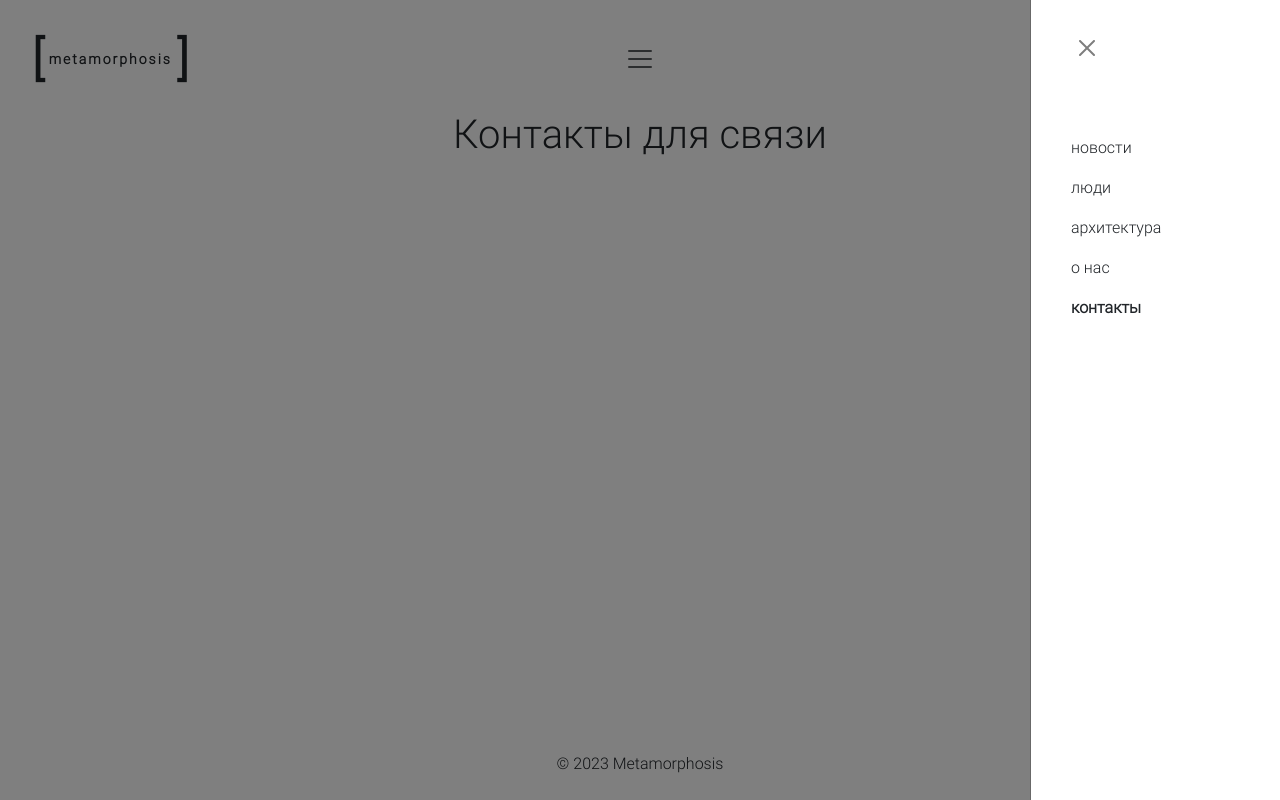
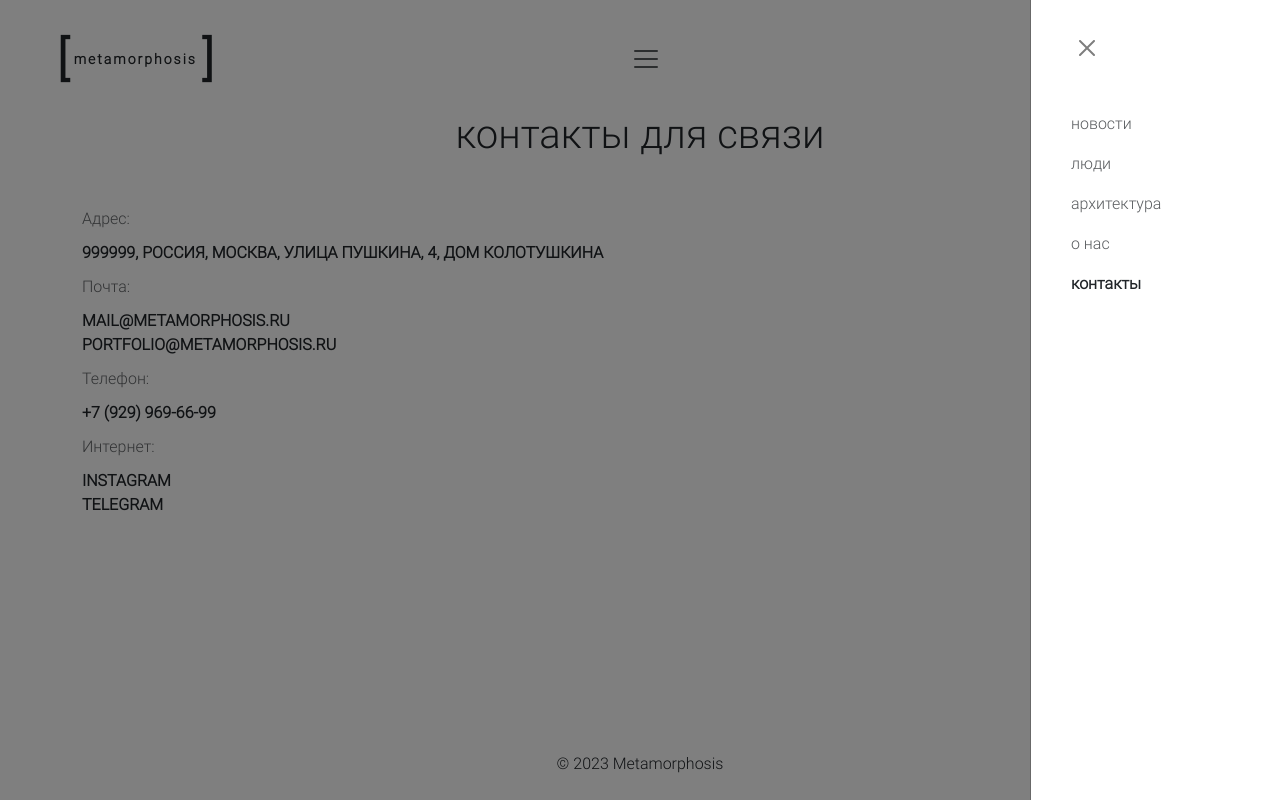
Before and after one commit to haku4130/metamorphosis_django_site, a Django app: page /contacts/ in a window 1280 px wide, after a click that opens the changed part. Run offline with Django 4.2, Linux system fonts and the light colour scheme.

Commit message:
created contacts page, fixes in project detail and header

```diff
--- a/static/styles.css
+++ b/static/styles.css
@@ -1,14 +1,20 @@
 .project-block {
-    margin: 20px;
+    margin: 20px 40px;
     overflow: hidden;
     transition: transform 0.3s;
+}
+
+@media (max-width: 1008px) {
+    .project-block {
+        margin: 20px 10px;
+    }
 }
 
 .project-block:hover {
     transform: scale(1.05);
 }
 
-.project-block a {
+a {
     text-decoration: none;
     color: inherit;
 }
@@ -200,3 +204,38 @@ body {
     min-width: 250px;
     height: 100%;
 }
+
+.logo-padding {
+    padding-left: 25px;
+}
+
+@media (max-width: 768px) {
+    .menu-button-padding {
+        padding-right: 25px;
+    }
+}
+
+@media (min-width: 769px) {
+    .menu-button-padding {
+        padding-right: 0;
+    }
+}
+
+.project-detail-photo {
+    width: 100%;
+}
+
+.contact {
+    font-size: 16px;
+    height: 100%;
+}
+
+.contact-title {
+    opacity: 0.7;
+}
+
+.contact-content {
+    font-weight: bold;
+    text-transform: uppercase;
+    margin: 10px 0;
+}
--- a/templates/includes/header.html
+++ b/templates/includes/header.html
@@ -1,8 +1,9 @@
 {% with request.resolver_match.view_name as view_name %}
 
     <div class="row d-flex justify-content-center mx-2">
-        <header class="col-12 row d-flex flex-wrap align-items-center justify-content-between justify-content-sm-evenly justify-content-xxl-evenly pt-4 mb-0 px-0 px-md-4">
-            <div class="col-4 col-xxl-2 d-flex justify-content-start mb-0 px-0">
+        <header class="col-12 row d-flex flex-wrap align-items-center justify-content-between justify-content-sm-between
+        justify-content-xxl-between pt-4 mb-0 px-0 px-md-4">
+            <div class="col-4 col-xxl-2 d-flex justify-content-start mb-0 logo-padding">
                 <a class="navbar-brand height-mid"
                    href="{% url 'projects' %}"><b
                         class="brackets height-mid">[</b><b class="height-mid header-brand">
@@ -11,7 +12,7 @@
             </div>
 
             <div class="navbar d-xxl-none col-2 col-md-4 mt-0 d-flex justify-content-end justify-content-md-center">
-                <button class="btn navbar-toggler px-0" type="button" data-bs-toggle="offcanvas"
+                <button class="btn navbar-toggler menu-button-padding" type="button" data-bs-toggle="offcanvas"
                         data-bs-target="#offcanvasMenu" aria-controls="offcanvasMenu" style="border: none;">
                     <span class="navbar-toggler-icon"></span>
                 </button>
@@ -21,36 +22,36 @@
                         <button type="button" class="btn-close" data-bs-dismiss="offcanvas"
                                 aria-label="Close"></button>
                     </div>
-                    <div class="offcanvas-body m-4">
+                    <div class="offcanvas-body m-4 mt-0">
                         <div>
-                            <a class="dropdown-item pb-2 {% if view_name == 'news' %}active{% endif %}"
+                            <a class="dropdown-item pb-2 {% if view_name == 'news' %}active{% else %}text-body-secondary{% endif %}"
                                href="{% url 'news' %}">новости</a>
-                            <a class="dropdown-item py-2 {% if view_name == 'people' %}active{% endif %}"
+                            <a class="dropdown-item py-2 {% if view_name == 'people' %}active{% else %}text-body-secondary{% endif %}"
                                href="{% url 'people' %}">люди</a>
-                            <a class="dropdown-item py-2 {% if view_name == 'projects' %}active{% endif %}"
+                            <a class="dropdown-item py-2 {% if view_name == 'projects' %}active{% else %}text-body-secondary{% endif %}"
                                href="{% url 'projects' %}">архитектура</a>
-                            <a class="dropdown-item py-2 {% if view_name == 'about' %}active{% endif %}"
+                            <a class="dropdown-item py-2 {% if view_name == 'about' %}active{% else %}text-body-secondary{% endif %}"
                                href="{% url 'about' %}">о нас</a>
-                            <a class="dropdown-item pt-2 {% if view_name == 'contacts' %}active{% endif %}"
+                            <a class="dropdown-item pt-2 {% if view_name == 'contacts' %}active{% else %}text-body-secondary{% endif %}"
                                href="{% url 'contacts' %}">контакты</a>
                         </div>
-                        {% if view_name == 'projects' %}
-                            <div class="dropdown my-3">
-                                <button class="btn btn-outline-dark dropdown-toggle" type="button"
-                                        data-bs-toggle="dropdown">
-                                    разделы
-                                </button>
-                                <ul class="dropdown-menu">
-                                    {% for theme in project_themes %}
-                                        <li class="nav-item lower_header-item my-2">
-                                            <a class="nav-link {% if current_theme == theme.name %}active{% endif %}"
-                                               href="{% url 'projects' %}?theme={{ theme.name }}">{{ theme.name }}</a>
-                                        </li>
-                                    {% endfor %}
-                                </ul>
-                            </div>
-                        {% endif %}
-                        <div class="col-auto d-flex d-md-none">
+                        {#                        {% if view_name == 'projects' %}#}
+                        {#                            <div class="dropdown my-3">#}
+                        {#                                <button class="btn btn-outline-dark dropdown-toggle" type="button"#}
+                        {#                                        data-bs-toggle="dropdown">#}
+                        {#                                    разделы#}
+                        {#                                </button>#}
+                        {#                                <ul class="dropdown-menu">#}
+                        {#                                    {% for theme in project_themes %}#}
+                        {#                                        <li class="nav-item lower_header-item my-2">#}
+                        {#                                            <a class="nav-link {% if current_theme == theme.name %}active{% endif %}"#}
+                        {#                                               href="{% url 'projects' %}?theme={{ theme.name }}">{{ theme.name }}</a>#}
+                        {#                                        </li>#}
+                        {#                                    {% endfor %}#}
+                        {#                                </ul>#}
+                        {#                            </div>#}
+                        {#                        {% endif %}#}
+                        <div class="col-auto d-flex d-md-none mt-4 mt-md-0">
                             <form class="form" action="{% url 'projects' %}" style="border: 0">
                                 <input class="form-control oval-input" type="text" name="theme" placeholder="поиск"
                                        aria-label="Search">
@@ -62,19 +63,19 @@
 
             <ul class="navbar-nav flex-row col-xxl-8 collapse d-none d-xxl-flex mb-2 mb-md-0 pe-0 justify-content-center header-title"
                 id="navbarNav">
-                <li class="px-5 mx-2 {% if view_name == 'news' %}active{% else %}text-body-secondary{% endif %}">
+                <li class="header-nav-link mx-2 {% if view_name == 'news' %}active{% else %}text-body-secondary{% endif %}">
                     <a class="nav-link" href="{% url 'news' %}">новости</a>
                 </li>
-                <li class="px-5 mx-2 {% if view_name == 'people' %}active{% else %}text-body-secondary{% endif %}">
+                <li class="header-nav-link mx-2 {% if view_name == 'people' %}active{% else %}text-body-secondary{% endif %}">
                     <a class="nav-link" href="{% url 'people' %}">люди</a>
                 </li>
-                <li class="px-5 mx-2 {% if view_name == 'projects' or view_name == 'project_detail' %}active{% else %}text-body-secondary{% endif %}">
+                <li class="header-nav-link mx-2 {% if view_name == 'projects' or view_name == 'project_detail' %}active{% else %}text-body-secondary{% endif %}">
                     <a class="nav-link" href="{% url 'projects' %}">архитектура</a>
                 </li>
-                <li class="px-5 mx-2 {% if view_name == 'about' %}active{% else %}text-body-secondary{% endif %}">
+                <li class="header-nav-link mx-2 {% if view_name == 'about' %}active{% else %}text-body-secondary{% endif %}">
                     <a class="nav-link" href="{% url 'about' %}">о&nbsp;&nbsp;нас</a>
                 </li>
-                <li class="px-5 mx-2 {% if view_name == 'contacts' %}active{% else %}text-body-secondary{% endif %}">
+                <li class="header-nav-link mx-2 {% if view_name == 'contacts' %}active{% else %}text-body-secondary{% endif %}">
                     <a class="nav-link" href="{% url 'contacts' %}">контакты</a>
                 </li>
             </ul>
@@ -87,11 +88,11 @@
             </div>
 
             {% if view_name == 'projects' %}
-                <div class="col-12 d-none d-xxl-flex justify-content-center mt-2">
-                    <ul class="navbar-nav flex-row">
+                <div class="col-12 d-flex justify-content-center mt-2">
+                    <ul class="navbar-nav flex-row flex-wrap">
                         {% for theme in project_themes %}
-                            <li class="nav-item lower_header-item px-3">
-                                <a class="nav-link {% if current_theme == theme.name %}active{% else %}text-body-secondary{% endif %}"
+                            <li class="nav-item lower-header-nav-link mx-0">
+                                <a class="nav-link py-1 {% if current_theme == theme.name %}active{% else %}text-body-secondary{% endif %}"
                                    href="{% url 'projects' %}?theme={{ theme.name }}">{{ theme.name }}</a>
                             </li>
                         {% endfor %}
--- a/templates/main/contacts.html
+++ b/templates/main/contacts.html
@@ -1,7 +1,39 @@
 {% extends "base.html" %}
 
 {% block content %}
-    <div class="container d-flex justify-content-center mt-3">
-        <p class="display-6">Контакты для связи</p>
+    <div class="container">
+        <div class="row d-flex justify-content-between mt-3">
+            <div class="display-6 d-flex justify-content-center mb-5">
+                контакты для связи
+            </div>
+            <div class="col-12 col-md-6 d-block">
+                <div class="contact">
+                    <div class="contact-title">Адрес:</div>
+                    <div class="contact-content">999999, Россия, Москва, улица Пушкина, 4, дом Колотушкина</div>
+
+                    <div class="contact-title">Почта:</div>
+                    <div class="contact-content">
+                        <a href="mailto:mail@metamorphosis.ru">mail@metamorphosis.ru</a>
+                        <br>
+                        <a href="mailto:Portfolio@metamorphosis.ru">Portfolio@metamorphosis.ru</a>
+                    </div>
+
+                    <div class="contact-title">Телефон:</div>
+                    <div class="contact-content">
+                        <a href="tel:+79299696699">+7 (929) 969-66-99</a>
+                    </div>
+
+                    <div class="contact-title">Интернет:</div>
+                    <div class="contact-content"><a href="https://www.instagram.com/metamorphosis.ab/" target="_blank">Instagram</a><br>
+                        <a href="https://t.me/metacofounder" target="_blank">Telegram</a>
+                    </div>
+                </div>
+            </div>
+            <div class="col-12 col-md-6">
+                <script type="text/javascript" charset="utf-8" async
+                        src="https://api-maps.yandex.ru/services/constructor/1.0/js/?um=constructor%3A562bce4688a51070c94240e17b6d0ec4c1ec52fdc9b3948b76f8c47510c99c25&amp;width=100%25&amp;height=414&amp;lang=ru_RU&amp;scroll=true">
+                </script>
+            </div>
+        </div>
     </div>
 {% endblock %}
--- a/templates/main/projects_list.html
+++ b/templates/main/projects_list.html
@@ -2,11 +2,11 @@
 
 {% block content %}
 
-    <div class="container">
+    <div class="d-flex justify-content-center">
 
-        <div class="row mt-4">
+        <div class="row mt-2 mx-4 mx-md-5 px-md-3">
             {% for project in projects %}
-                <div class="col-md-4">
+                <div class="col-md-4 px-0">
                     <div class="mb-4">
                         <div data-aos="fade-up" data-aos-easing="linear" data-aos-duration="500">
                             <div class="project-block">
```
Also changed, not shown: other parts of static/styles.css (+17 -19 lines), templates/main/about.html (+5 -4 lines), templates/main/project_detail.html (+3 -7 lines).
